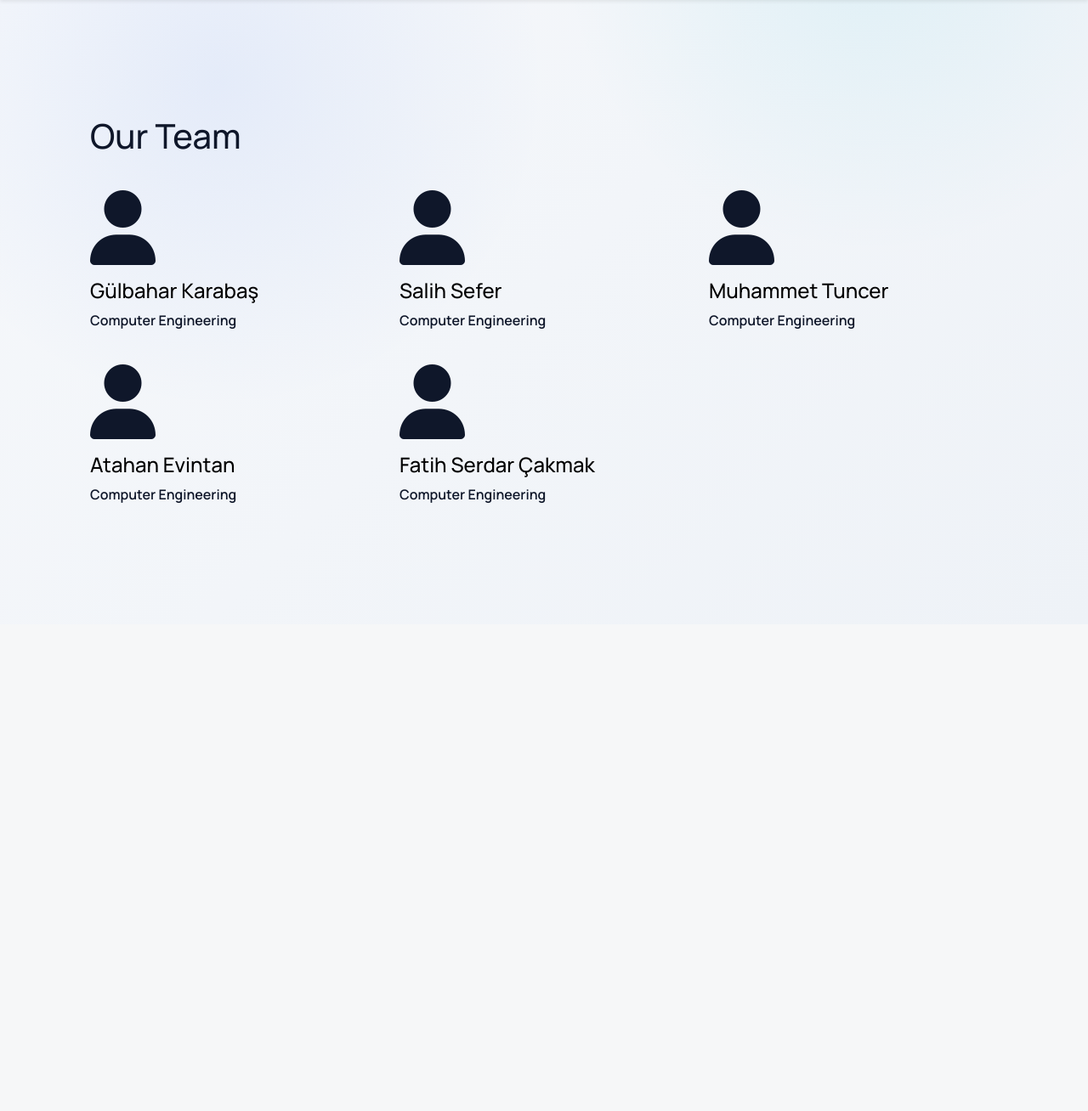
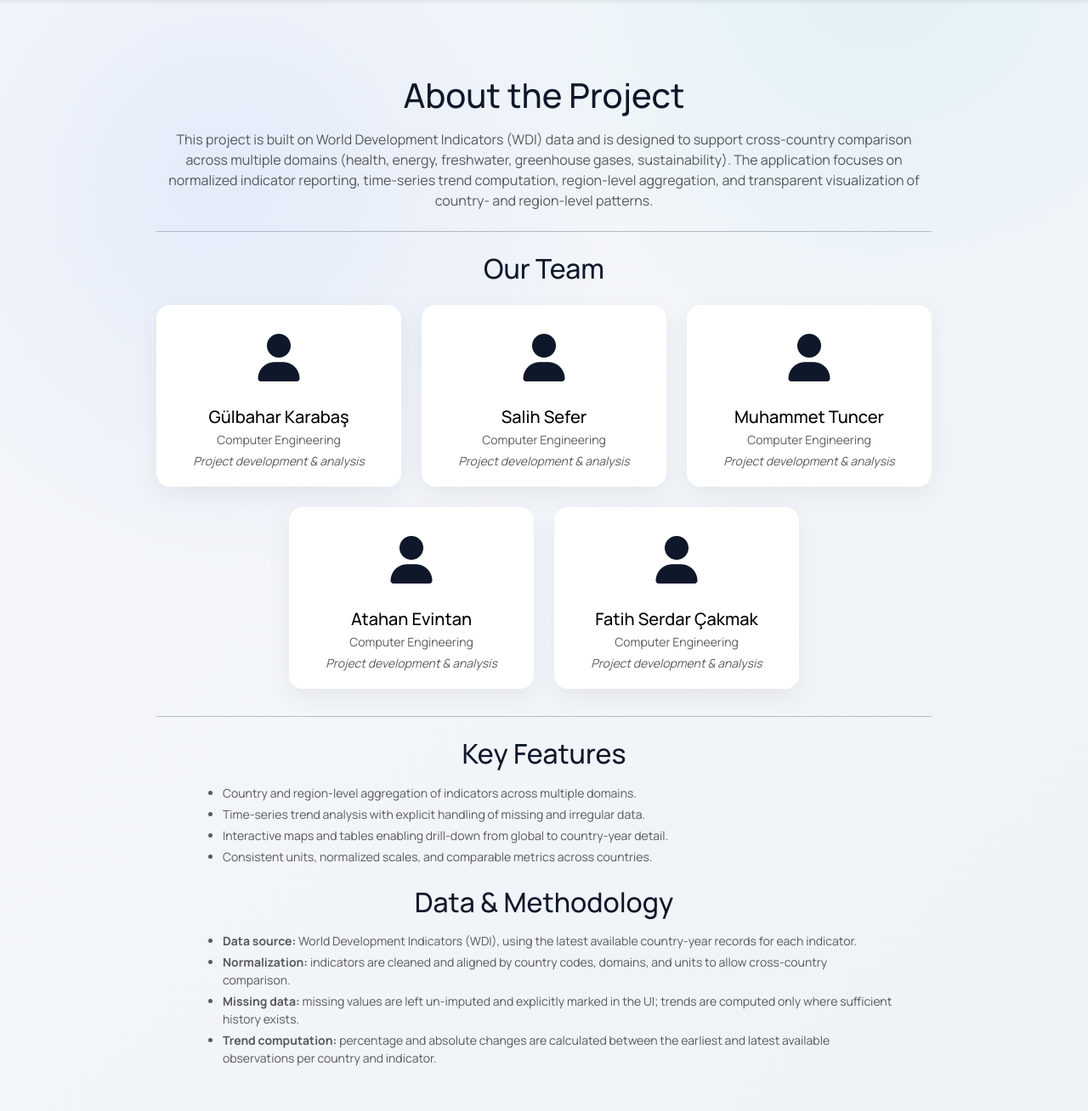
Before and after one commit to s4l1hs/Database-Management-System, a Flask app: page /about in a window 1280 px wide. Shown: the part 65-1373 px from the top of the page at 85% size. Before the commit the page ends 658 px from the top, so only its background shows below. Run offline with Flask 3, Linux system fonts and the light colour scheme.

Commit message:
Refine About page with project context, roles, and methodology

```diff
--- a/frontend/css/templates/about.html
+++ b/frontend/css/templates/about.html
@@ -2,24 +2,87 @@
 
 {% block title %}About{% endblock %}
 
+{% block extra_head %}
+<style>
+  .about-wrapper {
+    max-width: 960px;
+  }
+  .about-section-title {
+    text-align: center;
+  }
+  .team-card {
+    border-radius: 16px;
+    padding: 20px 18px;
+    background: #ffffff;
+    box-shadow: 0 10px 30px rgba(15,23,42,0.06);
+    transition: transform 0.16s ease, box-shadow 0.16s ease;
+    text-align: center;
+  }
+  .team-card:hover {
+    transform: translateY(-4px);
+    box-shadow: 0 16px 40px rgba(15,23,42,0.10);
+  }
+  .team-icon {
+    font-size: 3.5rem;
+    color: #0f172a;
+  }
+  .about-list {
+    max-width: 820px;
+    margin: 0 auto;
+  }
+</style>
+{% endblock %}
+
 {% block content %}
-<div class="container mt-5 px-4 py-5" id="featured-3">
-  <h1 class="mb-4">Our Team</h1>
-  <div class="row g-4 py-3 row-cols-1 row-cols-lg-3">
+<div class="container mt-4 px-4 py-4 about-wrapper" id="featured-3">
+  <!-- About the Project -->
+  <h1 class="mb-3 about-section-title">About the Project</h1>
+  <p class="text-muted mb-4 text-center">
+    This project is built on World Development Indicators (WDI) data and is designed to support
+    cross-country comparison across multiple domains (health, energy, freshwater, greenhouse gases,
+    sustainability). The application focuses on normalized indicator reporting, time-series trend
+    computation, region-level aggregation, and transparent visualization of country- and region-level
+    patterns.
+  </p>
+
+  <hr class="my-4" />
+
+  <!-- Our Team -->
+  <h2 class="mb-3 about-section-title">Our Team</h2>
+  <div class="row g-4 py-2 row-cols-1 row-cols-lg-3 justify-content-center">
     {% for member in members %}
-      <div class="feature col">
-        <div
-          class="feature-icon d-inline-flex align-items-center justify-content-center mb-3 user-icon"
-          style="font-size: 5.5rem"
-        >
-          <i class="fa-solid fa-user"></i>
+      <div class="col d-flex">
+        <div class="team-card w-100">
+          <div class="mb-3 team-icon">
+            <i class="fa-solid fa-user"></i>
+          </div>
+          <h3 class="fs-5 text-body-emphasis mb-1">{{ member.name }}</h3>
+          <div class="text-muted small mb-1">Computer Engineering</div>
+          <div class="text-muted small fst-italic">
+            {{ member.role or 'Project development & analysis' }}
+          </div>
         </div>
-        <h3 class="fs-4 text-body-emphasis">{{ member.name }}</h3>
-        <ul class="list-unstyled">
-          <li><span class="fw-semibold">Computer Engineering</span></li>
-        </ul>
       </div>
     {% endfor %}
   </div>
+
+  <!-- Key Features -->
+  <hr class="my-4" />
+  <h2 class="mb-3 about-section-title">Key Features</h2>
+  <ul class="about-list text-muted small mb-4">
+    <li class="mb-1">Country and region-level aggregation of indicators across multiple domains.</li>
+    <li class="mb-1">Time-series trend analysis with explicit handling of missing and irregular data.</li>
+    <li class="mb-1">Interactive maps and tables enabling drill-down from global to country-year detail.</li>
+    <li class="mb-1">Consistent units, normalized scales, and comparable metrics across countries.</li>
+  </ul>
+
+  <!-- Data & Methodology -->
+  <h2 class="mb-3 about-section-title">Data &amp; Methodology</h2>
+  <ul class="about-list text-muted small mb-0">
+    <li class="mb-1"><strong>Data source:</strong> World Development Indicators (WDI), using the latest available country-year records for each indicator.</li>
+    <li class="mb-1"><strong>Normalization:</strong> indicators are cleaned and aligned by country codes, domains, and units to allow cross-country comparison.</li>
+    <li class="mb-1"><strong>Missing data:</strong> missing values are left un-imputed and explicitly marked in the UI; trends are computed only where sufficient history exists.</li>
+    <li class="mb-1"><strong>Trend computation:</strong> percentage and absolute changes are calculated between the earliest and latest available observations per country and indicator.</li>
+  </ul>
 </div>
 {% endblock %}
```
